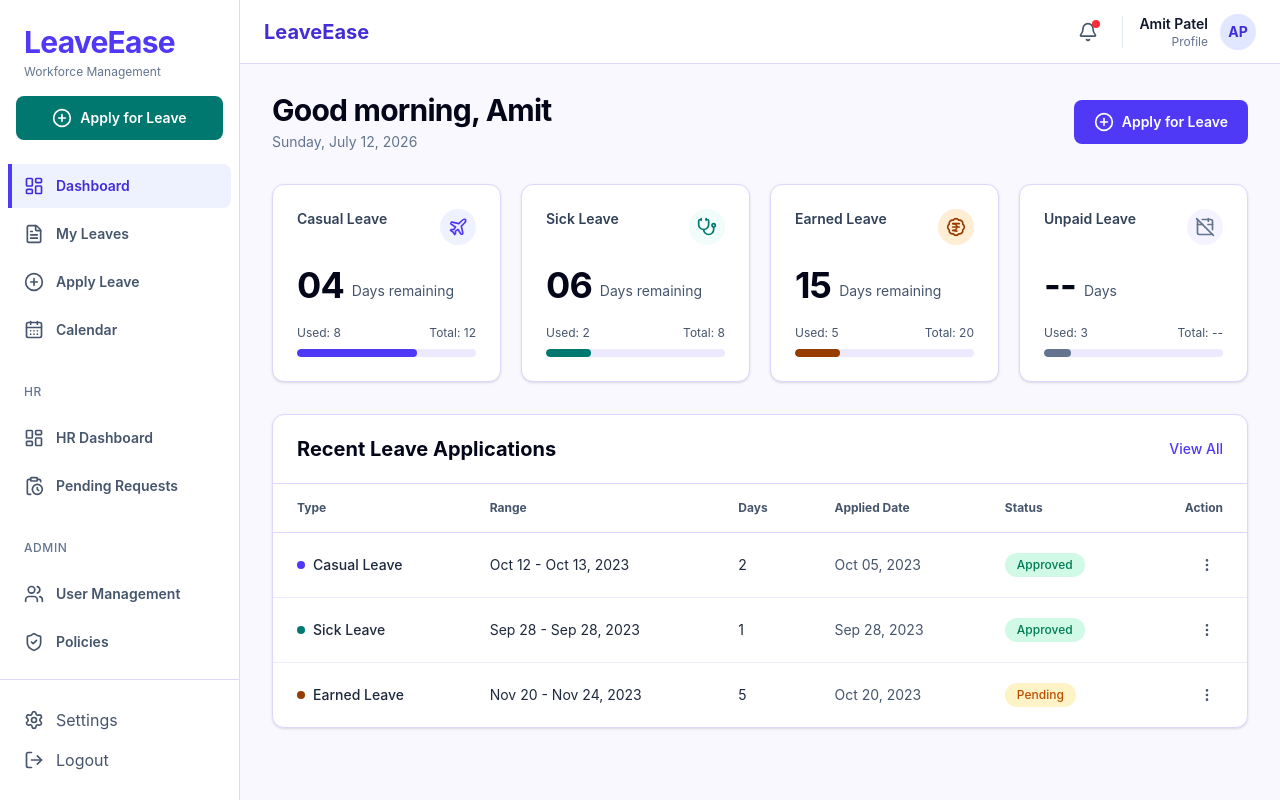
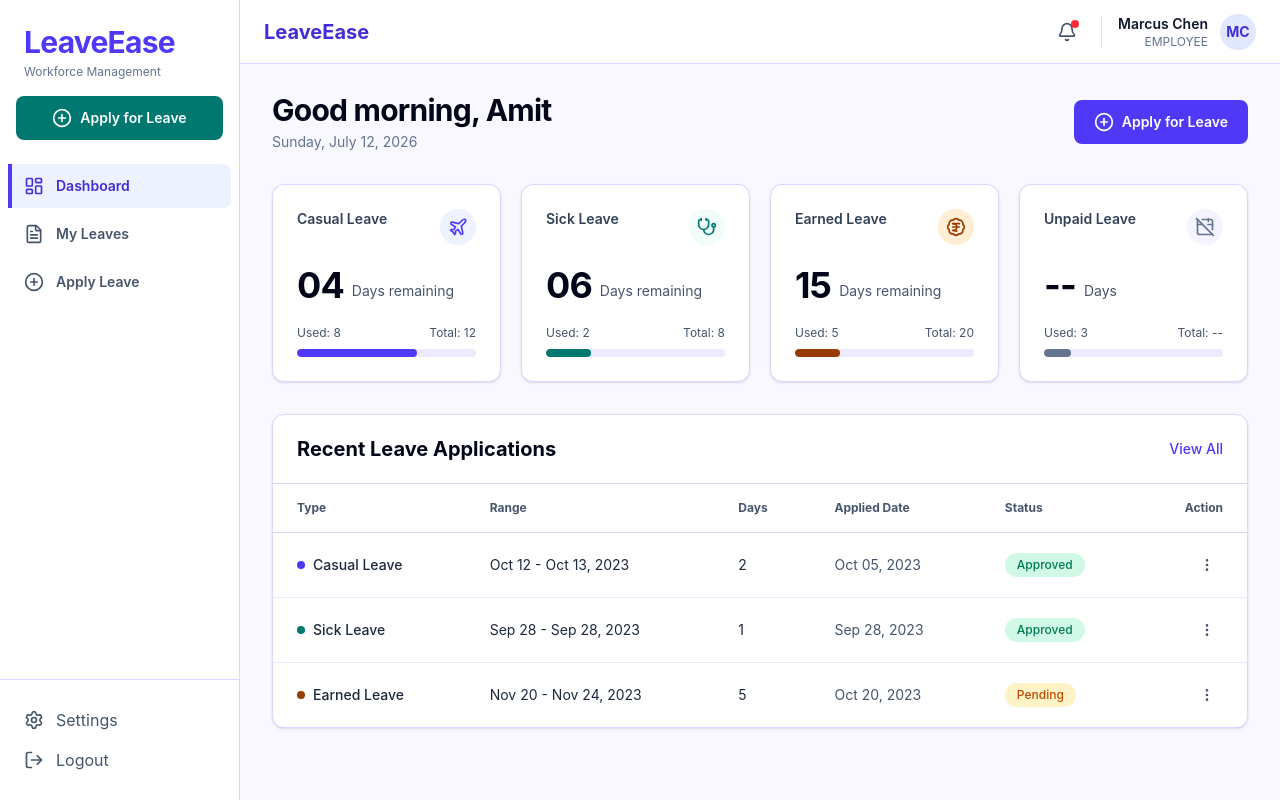
Before and after one commit to amitbhandari6284/leave-ease, a React (Vite) app in the folder client/: page /login in a window 1280 px wide. Both pictures are taken after typing "name@example.com", "Sample123" into the empty fields and a click on the button "Sign in". Built offline with nearby package versions, Linux system fonts and the light colour scheme.

Commit message:
feat: add protected routes and role navigation

```diff
--- a/client/src/app/App.jsx
+++ b/client/src/app/App.jsx
@@ -12,6 +12,7 @@ import DepartmentCalendarPage from "../pages/hr/DepartmentCalendarPage";
 import AdminDashboard from "../pages/admin/AdminDashboard";
 import UserManagementPage from "../pages/admin/UserManagementPage";
 import PolicyManagementPage from "../pages/admin/PolicyManagementPage";
+import ProtectedRoute from "../features/auth/ProtectedRoute";
 
 const queryClient = new QueryClient({
   defaultOptions: {
@@ -28,29 +29,37 @@ function App() {
     <QueryClientProvider client={queryClient}>
       <BrowserRouter>
         <Routes>
-          <Route index element={<Navigate replace to="login" />} />
           <Route path="/login" element={<LoginPage />} />
-          <Route element={<AppLayout />}>
 
-            {/* dashboards */}
-            <Route path="/dashboard" element={<EmployeeDashboard />} />
-            <Route path="/hr/dashboard" element={<HrDashboard />} />
-            <Route path="/admin/dashboard" element={<AdminDashboard />} />
+          <Route element={<ProtectedRoute />}>
+            <Route element={<AppLayout />}>
+              <Route element={<ProtectedRoute allowedRoles={["EMPLOYEE", "HR"]} />}>
+                <Route path="/dashboard" element={<EmployeeDashboard />} />
+                <Route path="/my-leaves" element={<MyLeavesPage />} />
+                <Route path="/apply-leave" element={<ApplyLeavePage />} />
+              </Route>
 
-            <Route path="/apply-leave" element={<ApplyLeavePage />} />
-            <Route path="/my-leaves" element={<MyLeavesPage />} />
-            <Route path="/pending-requests" element={<PendingRequestsPage />} />
-            <Route path="/pending-requests/:requestId" element={<PendingRequestsPage />} />
-            <Route path="/calendar" element={<DepartmentCalendarPage />} />
-            <Route path="/users" element={<UserManagementPage />} />
-            <Route path="/policies" element={<PolicyManagementPage />} />
+              <Route element={<ProtectedRoute allowedRoles={["HR", "ADMIN"]} />}>
+                <Route path="/hr/dashboard" element={<HrDashboard />} />
+                <Route path="/calendar" element={<DepartmentCalendarPage />} />
+                <Route path="/pending-requests" element={<PendingRequestsPage />} />
+                <Route
+                  path="/pending-requests/:requestId"
+                  element={<PendingRequestsPage />}
+                />
+              </Route>
 
-            {/*
-            <Route path="/review-request/:requestId" element={<PlaceholderPage />} />
-            <Route path="/pending-requests" element={<PlaceholderPage />} />
-            <Route path="/reports" element={<PlaceholderPage />} />
-            */}
+              <Route element={<ProtectedRoute allowedRoles={["ADMIN"]} />}>
+                <Route path="/admin/dashboard" element={<AdminDashboard />} />
+                <Route path="/users" element={<UserManagementPage />} />
+                <Route path="/policies" element={<PolicyManagementPage />} />
+                {/* <Route path="/reports" element={<PlaceholderPage />} /> */}
+              </Route>
+            </Route>
           </Route>
+
+          <Route path="/" element={<Navigate to="/login" replace />} />
+          <Route path="*" element={<Navigate to="/login" replace />} />
         </Routes>
       </BrowserRouter>
     </QueryClientProvider>
--- a/client/src/components/layout/Header.jsx
+++ b/client/src/components/layout/Header.jsx
@@ -1,6 +1,17 @@
 import { Bell, Menu } from "lucide-react";
+import { useNavigate } from "react-router";
+
+import { useAuth } from "../../features/auth/AuthContext";
 
 function Header({ onOpenSidebar }) {
+  const navigate = useNavigate()
+  const { user, logout } = useAuth()
+
+  function handleLogout() {
+    logout();
+    navigate("/login", { replace: true });
+  }
+
   return (
     <header className="sticky top-0 z-20 flex h-16 items-center justify-between border-b border-violet-200 bg-white px-4 sm:px-6">
       <div className="flex items-center gap-3">
@@ -29,14 +40,23 @@ function Header({ onOpenSidebar }) {
 
         <div className="h-8 w-px bg-slate-200" />
 
-        <button type="button" className="flex items-center gap-3 text-left">
+        <button
+          type="button"
+          className="flex items-center gap-3 text-left"
+          onClick={handleLogout}
+          title="Logout"
+        >
           <div className="hidden sm:block">
-            <p className="text-sm font-semibold text-slate-900">Amit Patel</p>
-            <p className="text-right text-xs text-slate-500">Profile</p>
+            <p className="text-sm font-semibold text-slate-900">
+              {user?.name}
+            </p>
+            <p className="text-right text-xs text-slate-500">
+              {user?.role}
+            </p>
           </div>
 
           <div className="flex size-9 items-center justify-center rounded-full bg-indigo-100 text-sm font-bold text-indigo-700">
-            AP
+            {user?.initials}
           </div>
         </button>
       </div>
--- a/client/src/components/layout/Sidebar.jsx
+++ b/client/src/components/layout/Sidebar.jsx
@@ -13,26 +13,26 @@ import {
 } from "lucide-react";
 import { NavLink } from "react-router";
 
+import { useAuth } from "../../features/auth/AuthContext";
+
 const employeeLinks = [
   {
     label: "Dashboard",
     to: "/dashboard",
     icon: LayoutDashboard,
+    roles: ["EMPLOYEE", "HR"],
   },
   {
     label: "My Leaves",
     to: "/my-leaves",
     icon: FileText,
+    roles: ["EMPLOYEE", "HR"],
   },
   {
     label: "Apply Leave",
     to: "/apply-leave",
     icon: PlusCircle,
-  },
-  {
-    label: "Calendar",
-    to: "/calendar",
-    icon: CalendarDays,
+    roles: ["EMPLOYEE", "HR"],
   },
 ];
 
@@ -41,38 +41,62 @@ const hrLinks = [
     label: "HR Dashboard",
     to: "/hr/dashboard",
     icon: LayoutDashboard,
+    roles: ["HR"],
   },
   {
     label: "Pending Requests",
     to: "/pending-requests",
     icon: ClipboardClock,
+    roles: ["HR"],
+  },
+  {
+    label: "Department Calendar",
+    to: "/calendar",
+    icon: CalendarDays,
+    roles: ["HR"],
   },
 ];
 
 const adminLinks = [
   {
+    label: "Admin Dashboard",
+    to: "/admin/dashboard",
+    icon: LayoutDashboard,
+    roles: ["ADMIN"],
+  },
+  {
     label: "User Management",
     to: "/users",
     icon: Users,
+    roles: ["ADMIN"],
   },
   {
     label: "Policies",
     to: "/policies",
     icon: ShieldCheck,
+    roles: ["ADMIN"],
   },
   {
     label: "Reports",
     to: "/reports",
     icon: BarChart3,
-  },
-  {
-    label: "Admin Dashboard",
-    to: "/admin/dashboard",
-    icon: LayoutDashboard,
+    roles: ["ADMIN"],
   },
 ];
 
+function getVisibleLinks(links, role) {
+  return links.filter((link) => link.roles.includes(role));
+}
+
 function Sidebar({ isOpen, onClose }) {
+  const { user, logout } = useAuth()
+
+  const visibleEmployeeLinks = getVisibleLinks(employeeLinks, user?.role);
+  const visibleHrLinks = getVisibleLinks(hrLinks, user?.role);
+  const visibleAdminLinks = getVisibleLinks(adminLinks, user?.role);
+
+  const canApplyForLeave = ["EMPLOYEE", "HR"].includes(user?.role);
+
   return (
     <aside
       className={`fixed inset-y-0 left-0 z-40 flex w-60 flex-col border-r border-violet-200 bg-white transition-transform duration-200 lg:translate-x-0 ${isOpen ? "translate-x-0" : "-translate-x-full"
@@ -95,24 +119,27 @@ function Sidebar({ isOpen, onClose }) {
         </button>
       </div>
 
-      <div className="px-4">
+      {canApplyForLeave && (
+        <div className="px-4 mb-5">
           <NavLink
             to="/apply-leave"
             onClick={onClose}
-          className="flex h-11 items-center justify-center gap-2 rounded-lg bg-teal-700 px-4 text-sm font-semibold text-white transition hover:bg-teal-800"
+            className="flex h-11  items-center justify-center gap-2 rounded-lg bg-teal-700 px-4 text-sm font-semibold text-white transition hover:bg-teal-800"
           >
             <PlusCircle className="size-5" />
             Apply for Leave
           </NavLink>
         </div>
+      )}
 
-      <nav className="mt-6 flex-1 overflow-y-auto px-2">
-        <div className="space-y-1">
+      <nav className="mt-1 flex-1 overflow-y-auto px-2">
+        {visibleEmployeeLinks.length > 0 && (<div className="space-y-1">
           {employeeLinks.map((link) => (
             <SidebarLink key={link.to} link={link} onClick={onClose} />
           ))}
-        </div>
-
+        </div>)}
+        {visibleHrLinks.length > 0 && (
+          <>
             <p className="mt-8 px-4 text-xs font-medium tracking-wider text-slate-500">HR</p>
 
             <div className="mt-4 space-y-1">
@@ -120,7 +147,9 @@ function Sidebar({ isOpen, onClose }) {
                 <SidebarLink key={link.to} link={link} onClick={onClose} />
               ))}
             </div>
-
+          </>)}
+        {visibleAdminLinks.length > 0 && (
+          <>
             <p className="mt-8 px-4 text-xs font-medium tracking-wider text-slate-500">ADMIN</p>
 
             <div className="mt-4 space-y-1">
@@ -128,11 +157,13 @@ function Sidebar({ isOpen, onClose }) {
                 <SidebarLink key={link.to} link={link} onClick={onClose} />
               ))}
             </div>
+          </>
+        )}
       </nav>
 
       <div className="border-t border-violet-200 px-2 py-5">
         <SidebarButton icon={Settings}>Settings</SidebarButton>
-        <SidebarButton icon={LogOut}>Logout</SidebarButton>
+        <SidebarButton icon={LogOut} onClick={logout}>Logout</SidebarButton>
       </div>
     </aside>
   );
@@ -158,11 +189,12 @@ function SidebarLink({ link, onClick }) {
   );
 }
 
-function SidebarButton({ icon: Icon, children }) {
+function SidebarButton({ icon: Icon, onClick, children }) {
   return (
     <button
       type="button"
       className="flex min-h-10 w-full items-center gap-3 rounded-lg px-4 text-sm font-semibold text-slate-600 hover:bg-slate-50 hover:text-slate-900"
+      onClick={onClick}
     >
       <Icon className="size-5" />
       {children}
--- /dev/null
+++ b/client/src/features/auth/AuthContext.jsx
@@ -0,0 +1,91 @@
+import { createContext, useContext, useMemo, useState } from "react";
+
+const AuthContext = createContext(null);
+
+const demoUsers = {
+  admin: {
+    name: "Amit Patel",
+    initials: "AP",
+    email: "admin@leaveease.com",
+    role: "ADMIN",
+    dashboardPath: "/admin/dashboard",
+  },
+  hr: {
+    name: "Neha Sharma",
+    initials: "NS",
+    email: "hr@leaveease.com",
+    role: "HR",
+    dashboardPath: "/hr/dashboard",
+  },
+  employee: {
+    name: "Marcus Chen",
+    initials: "MC",
+    email: "employee@leaveease.com",
+    role: "EMPLOYEE",
+    dashboardPath: "/dashboard",
+  },
+};
+
+function getInitialUser() {
+  const storedUser = sessionStorage.getItem("leaveease-user");
+
+  if (!storedUser) return null;
+
+  try {
+    return JSON.parse(storedUser);
+  } catch {
+    sessionStorage.removeItem("leaveease-user");
+    return null;
+  }
+}
+
+function getDemoUserFromEmail(email) {
+  const normalizedEmail = email.toLowerCase();
+
+  if (normalizedEmail.includes("admin")) return demoUsers.admin;
+  if (normalizedEmail.includes("hr")) return demoUsers.hr;
+
+  return demoUsers.employee;
+}
+
+function AuthProvider({ children }) {
+  const [user, setUser] = useState(getInitialUser);
+
+  function login({ email }) {
+    const loggedInUser = getDemoUserFromEmail(email);
+
+    setUser(loggedInUser);
+    sessionStorage.setItem("leaveease-user", JSON.stringify(loggedInUser));
+
+    return loggedInUser;
+  }
+
+  function logout() {
+    setUser(null);
+    sessionStorage.removeItem("leaveease-user");
+  }
+
+  const value = useMemo(
+    () => ({
+      user,
+      isAuthenticated: Boolean(user),
+      login,
+      logout,
+    }),
+    [user],
+  );
+
+  return <AuthContext.Provider value={value}>{children}</AuthContext.Provider>;
+}
+
+function useAuth() {
+  const context = useContext(AuthContext);
+
+  if (!context) {
+    throw new Error("useAuth must be used inside AuthProvider");
+  }
+
+  return context;
+}
+
+export { AuthProvider, useAuth };
--- /dev/null
+++ b/client/src/features/auth/ProtectedRoute.jsx
@@ -0,0 +1,19 @@
+import { Navigate, Outlet, useLocation } from "react-router";
+import { useAuth } from "./AuthContext";
+
+function ProtectedRoute({ allowedRoles }) {
+  const { user, isAuthenticated } = useAuth();
+  const location = useLocation();
+
+  if (!isAuthenticated) {
+    return <Navigate to="/login" replace state={{ from: location }} />;
+  }
+
+  if (allowedRoles && !allowedRoles.includes(user.role)) {
+    return <Navigate to={user.dashboardPath} replace />;
+  }
+
+  return <Outlet />;
+}
+
+export default ProtectedRoute;
--- a/client/src/main.jsx
+++ b/client/src/main.jsx
@@ -2,9 +2,12 @@ import { StrictMode } from "react";
 import { createRoot } from "react-dom/client";
 import "./index.css";
 import App from "./app/App";
+import { AuthProvider } from "./features/auth/AuthContext";
 
 createRoot(document.getElementById("root")).render(
   <StrictMode>
-    <App />
+    <AuthProvider>
+      <App />
+    </AuthProvider>
   </StrictMode>,
 );
```
Also changed, not shown: client/src/pages/auth/LoginPage.jsx (+16 -11 lines). Lines whose indentation alone changed are shown as unchanged.
